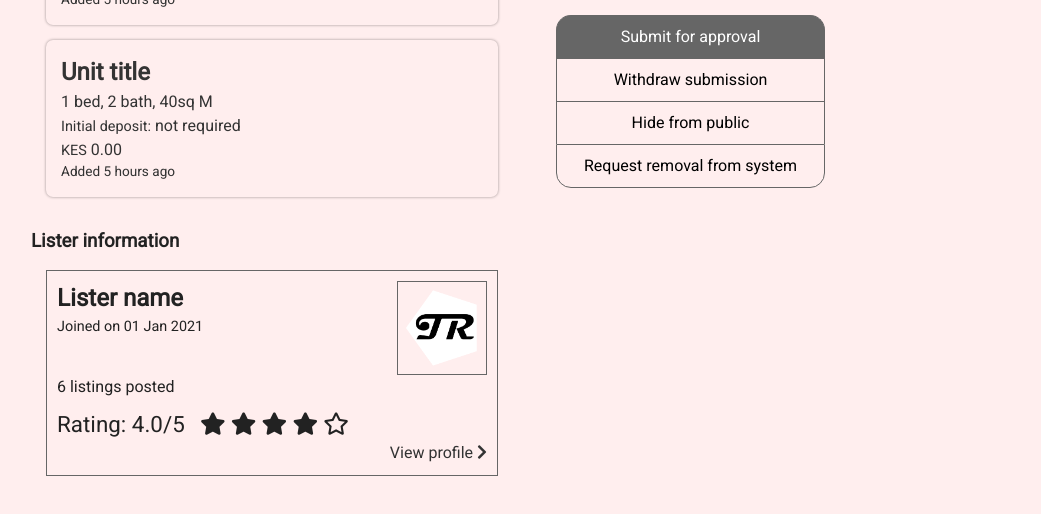
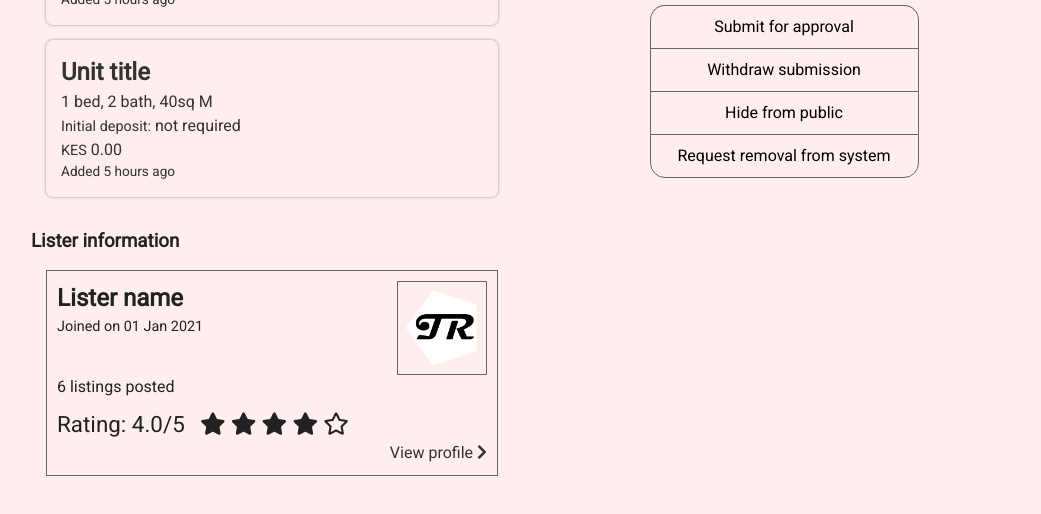
Before and after one commit to NickOtonglo/My-Website-Templates, a plain HTML site: page BeginnersPad v2/lister/manage-listing.html in a window 1280 px wide. Shown: the part 2085-2599 px from the top of the page, without its empty margins (112-1153 px from the left). Drawn offline with nearby package versions, Linux system fonts and the light colour scheme; some packages are replaced by stand-ins of ours.

Commit message:
Made changes to action buttons in '/lister/manage-listing.html' in 'Beginners Pad v2'.

```diff
--- a/BeginnersPad v2/lister/manage-listing.html
+++ b/BeginnersPad v2/lister/manage-listing.html
@@ -319,10 +319,10 @@
                         <h3>Location</h3>
                         <div id="map"></div>
                     </div>
-                    <div class="tickets-categories-user">
+                    <div class="listing-actions">
                         <h3>Actions</h3>
                         <div class="btn-grp vertical">
-                            <button class="selected">Submit for approval</button>
+                            <button>Submit for approval</button>
                             <button>Withdraw submission</button>
                             <button>Hide from public</button>
                             <button>Request removal from system</button>
--- a/BeginnersPad v2/styles/style.css
+++ b/BeginnersPad v2/styles/style.css
@@ -627,6 +627,10 @@ nav .nav-menu .badge li.selected a {
     border: none;
 }
 
+.section-listing-secondary .panel .listing-actions .btn-grp {
+    margin: auto;
+}
+
 /* Page - /view-listing-unit */
 .section-unit-main .container {
     display: grid;
```
